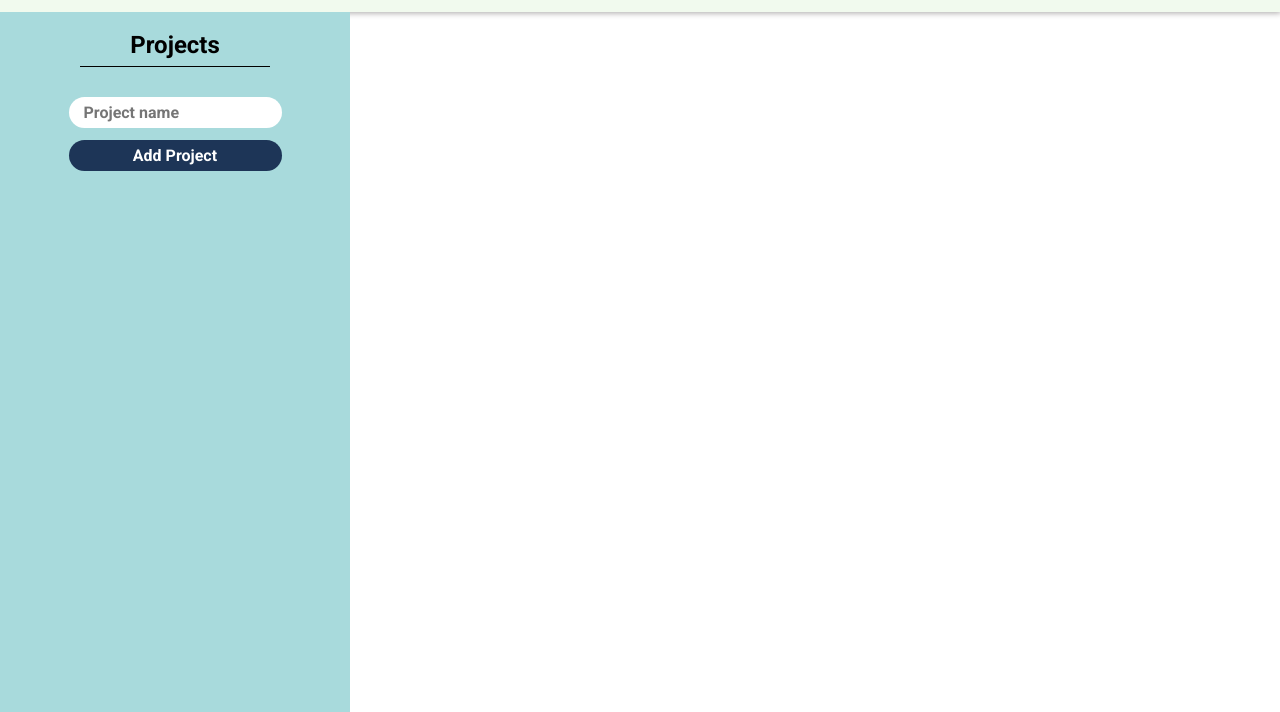
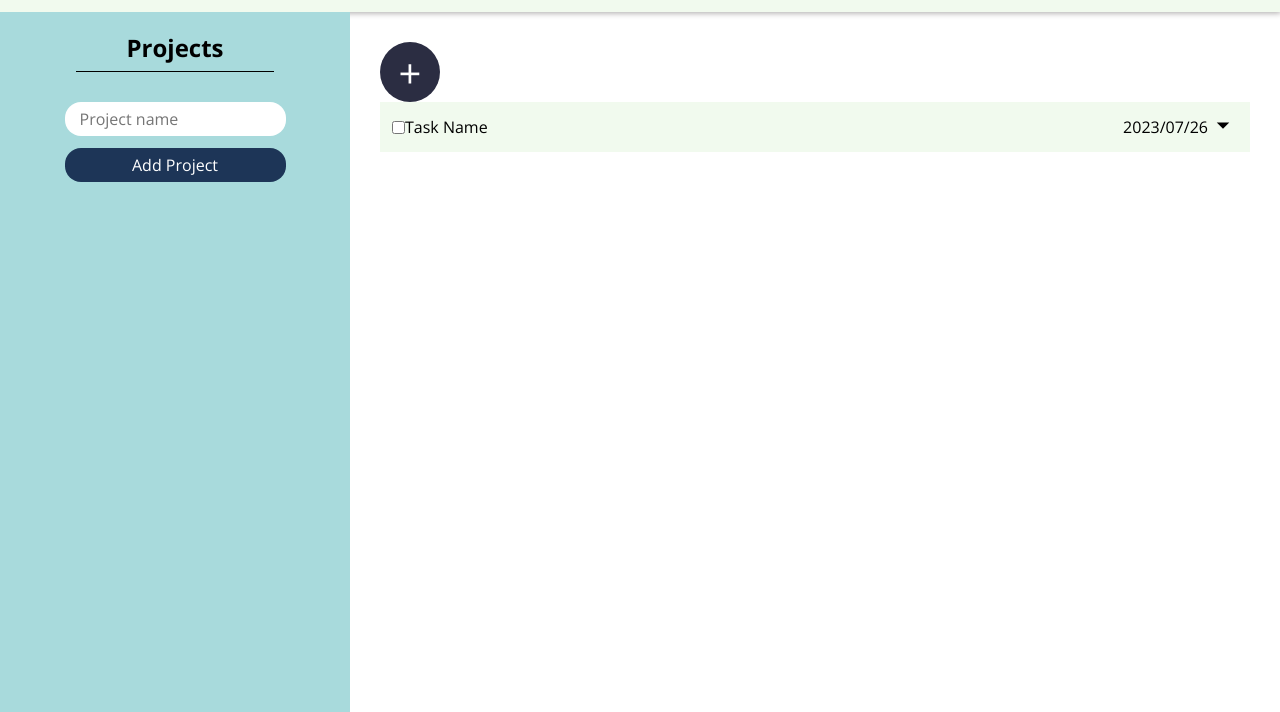
Before and after one commit to rubinimeri/todo-list, a website built with webpack: page dist/index.html in a window 1280 px wide. Shown: the part 88-800 px from the top of the page. Built offline with nearby package versions, Linux system fonts and the light colour scheme; a web font is replaced by a local one.

Commit message:
Some styling

```diff
--- a/src/style.css
+++ b/src/style.css
@@ -1,10 +1,9 @@
-@import url('https://fonts.googleapis.com/css2?family=Anton&family=Belanosima:wght@400;700&family=Lilita+One&family=Roboto:ital,wght@0,700;0,900;1,400&display=swap');
-
+@import url('https://fonts.googleapis.com/css2?family=Anton&family=Belanosima:wght@400;700&family=Lilita+One&family=Open+Sans:wght@400;700;800&family=Roboto:ital,wght@0,700;0,900;1,400&display=swap');
 * {
     padding: 0;
     margin: 0;
     box-sizing: border-box;
-    font-family: 'Roboto';
+    font-family: 'Open Sans';
     /* border: 1px solid; */
 }
 
@@ -32,8 +31,7 @@ body {
     box-shadow: 1px 1px 6px rgb(169, 166, 166);
 }
 .header h1 {
-    font-weight: 900;
-
+    font-weight: 800;
 }
 
 /* Sidebar */
@@ -101,10 +99,39 @@ input:focus::placeholder {
 }
 
 .todos {
-    display: none;
+    /* display: none; */
 }
 
-.todos button {
+.todo-list {
+    display: flex;
+    flex-direction: column;
+}
+.todo-list > div {
+    height: 50px;
+    display: flex;
+    align-items: center;
+    justify-content: space-between;
+    background-color: #f1faee;
+    padding: 12px;
+}
+.todo-elements {
+    display: flex;
+    align-items: center;
+}
+.todo-list p {
+    display: inline-block;
+}
+.todo-list label {
+    font-weight: 100;
+}
+.todo-list svg {
+    width: 30px;
+}
+.todo-list button {
+    background: none;
+    border: none;
+}
+.todos > button {
     width: 60px;
     height: 60px;
     border-radius: 50%;
```
Also changed, not shown: dist/index.html, dist/main.js.
